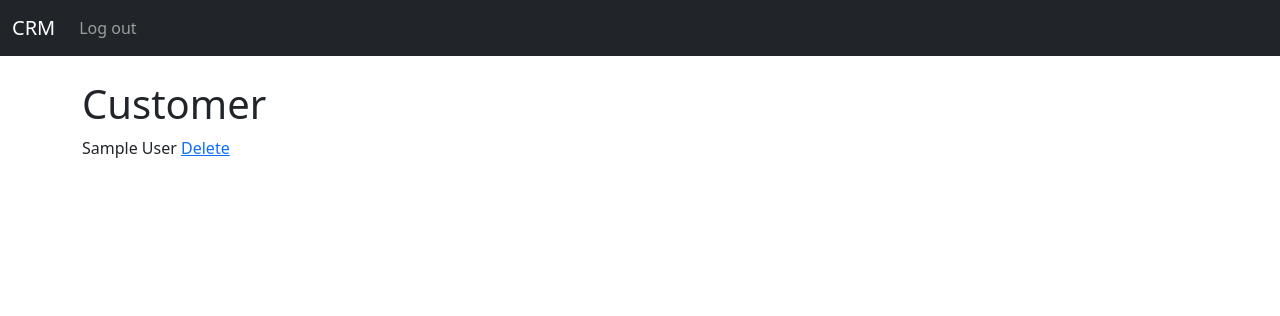
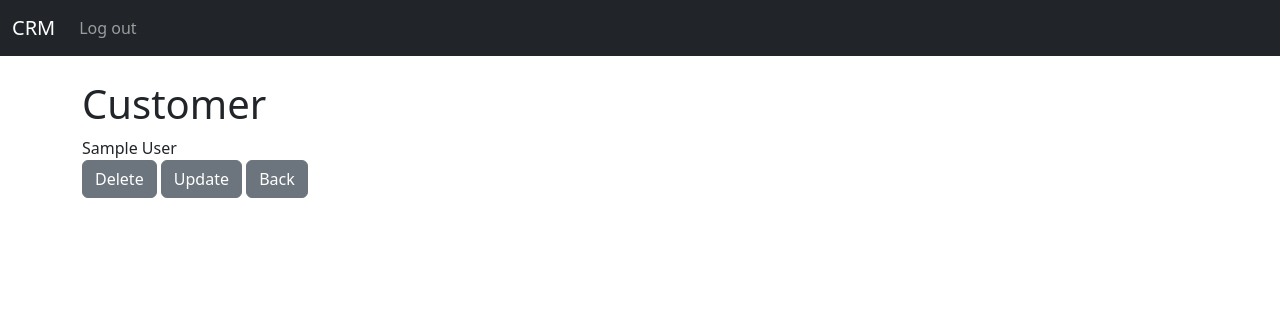
Before and after one commit to nguyengoc16/CRMD, a Django app: page /record/1 in a window 1280 px wide. Shown: the top 316 px of the page. Run offline with Django 4.2, Linux system fonts and the light colour scheme; a user stored in the database is signed in; tables that the repository leaves empty hold one stand-in row (values such as "Sample post").

Commit message:
Update record

```diff
--- a/crm/website/templates/record.html
+++ b/crm/website/templates/record.html
@@ -3,6 +3,8 @@
 
 <h1>Customer</h1>
 {{customer_record}}
-
-<a href="{%url 'delete_record' customer_record.id %}">Delete</a>
+<br>
+<a href="{%url 'delete_record' customer_record.id %}" class="btn btn-secondary">Delete</a>
+<a href="{%url 'update_record' customer_record.id %}" class="btn btn-secondary">Update</a>
+<a href="{%url 'home'%}" class="btn btn-secondary">Back</a>
 {%endblock%}
--- a/crm/website/urls.py
+++ b/crm/website/urls.py
@@ -10,6 +10,7 @@ urlpatterns = [
     path('record/<int:pk>', views.customer_record, name = 'record'),
     path('delete/<int:pk>', views.delete_record, name = 'delete_record'),
     path('add_record/', views.add_record, name = 'add_record'),
+    path('update_record/<int:pk>', views.update_record, name = 'update_record'),
 
 
 ]
--- a/crm/website/views.py
+++ b/crm/website/views.py
@@ -82,3 +82,16 @@ def add_record(request):
     else:
         messages.success(request,"Login first")
         return redirect('home')
+
+def update_record(request, pk):
+    if request.user.is_authenticated:
+        current_record = Record.objects.get(id=pk)
+        form = AddRecordForm(request.POST or None, instance=current_record)
+        if form.is_valid():
+            form.save()
+            messages.success(request, "Record has been update")
+            return redirect('home')
+        return render(request, 'updateRecord.html', {'form':form})
+    else:
+        messages.success(request,"Login first")
+        return redirect('home')
```
Also changed, not shown: crm/website/templates/updateRecord.html (added, +18 -0 lines).
